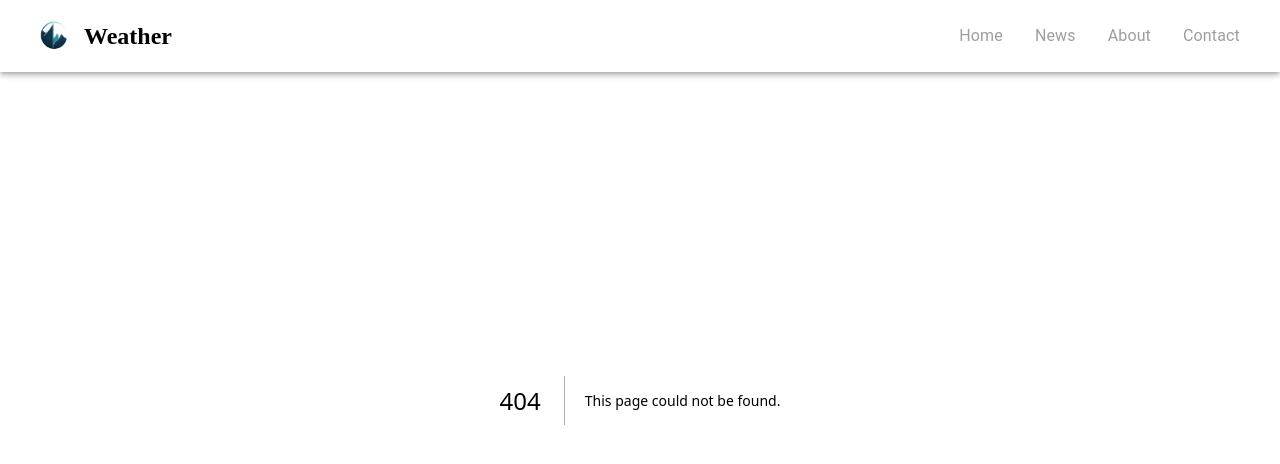
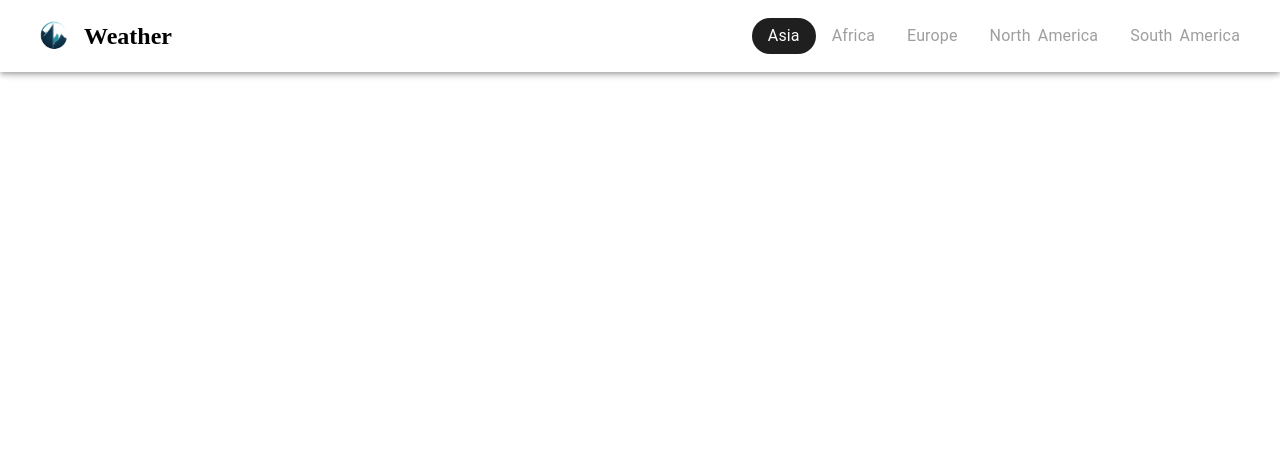
Before and after one commit to athulp281/Weather, a Next.js app: page /asia in a window 1280 px wide. Before the commit this address had no page. Shown: the top 464 px of the page. Built offline with nearby package versions, Linux system fonts and the light colour scheme.

Commit message:
nav update

```diff
--- /dev/null
+++ b/src/app/asia/page.js
@@ -0,0 +1,12 @@
+import Asia from "@/pages/asia/Asia";
+import React from "react";
+
+function page() {
+    return (
+        <div>
+            <Asia />
+        </div>
+    );
+}
+
+export default page;
--- /dev/null
+++ b/src/components/navbar/ChildrenNav.js
@@ -0,0 +1,68 @@
+"use client";
+import { Box, Divider, MenuItem, Stack } from "@mui/material";
+import Link from "next/link";
+import React from "react";
+import { usePathname } from "next/navigation";
+import useResponsive from "@/Hooks/useResponsive";
+
+function ChildrenNav({ navItem }) {
+    const smUp = useResponsive("up", "sm");
+
+    const mdUp = useResponsive("up", "md");
+    const pathname = usePathname();
+    return (
+        <div>
+            <Box>
+                <Stack direction={"row"} spacing={2}>
+                    {navItem.children?.map((item) => {
+                        return (
+                            <Box key={item.id}>
+                                <MenuItem
+                                    key={item.id}
+                                    component={Link}
+                                    href={item.href}
+                                    sx={{
+                                        display: "flex",
+                                        justifyContent: "center",
+                                        textAlign: "center",
+
+                                        fontSize: smUp ? "" : 6,
+                                        color:
+                                            pathname === item.href
+                                                ? "black"
+                                                : "#9e9e9e",
+                                        borderRadius: 5,
+                                        border: 2,
+                                        borderColor:
+                                            pathname === item.href
+                                                ? "black"
+                                                : "inherit",
+                                        // backgroundColor:
+                                        //     pathname === item.href
+                                        //         ? "#1f1f1f"
+                                        //         : "inherit",
+                                    }}
+                                >
+                                    {item.name}
+                                </MenuItem>
+                                <Box mt={1}>
+                                    <Divider
+                                        sx={{
+                                            borderBottomWidth: 3,
+                                            backgroundColor:
+                                                pathname === item.href
+                                                    ? "black"
+                                                    : "",
+                                        }}
+                                    />
+                                </Box>
+                            </Box>
+                        );
+                    })}
+                </Stack>
+            </Box>
+        </div>
+    );
+}
+
+export default ChildrenNav;
--- a/src/components/navbar/MobileNavBar.js
+++ b/src/components/navbar/MobileNavBar.js
@@ -11,7 +11,7 @@ import { MenuItem } from "@mui/material";
 import { usePathname } from "next/navigation";
 import ListIcon from "@mui/icons-material/List";
 
-export default function MobileNavBar() {
+export default function MobileNavBar({ setNavItem }) {
     const pathname = usePathname();
     const [open, setOpen] = React.useState(false);
 
@@ -30,23 +30,26 @@ export default function MobileNavBar() {
             <Divider />
             <List>
                 {MenuItems.map((item) => (
-                    <Box padding={0.5} key={item.text}>
+                    <Box padding={0.5} key={item.id}>
                         <MenuItem
-                            key={item.text}
+                            key={item.id}
                             component={Link}
                             href={item.href}
+                            onClick={() => setNavItem(item)}
                             sx={{
                                 display: "flex",
                                 justifyContent: "center",
                                 textAlign: "center",
                                 wordSpacing: 3,
                                 color:
-                                    pathname === item.href
+                                    pathname === item.href ||
+                                    pathname.startsWith(item.href)
                                         ? "white"
                                         : "#9e9e9e",
                                 borderRadius: 5,
                                 backgroundColor:
-                                    pathname === item.href
+                                    pathname === item.href ||
+                                    pathname.startsWith(item.href)
                                         ? "#1f1f1f"
                                         : "inherit",
                             }}
--- a/src/components/navbar/NavConfig.js
+++ b/src/components/navbar/NavConfig.js
@@ -1,6 +1,19 @@
 export const MenuItems = [
-    { text: "Home", href: "/" },
-    { text: "News", href: "/news" },
-    { text: "About", href: "/about" },
-    { text: "Contact", href: "/contact" },
+    // { id: 1, text: "Home", href: "/" },
+    {
+        id: 2,
+        text: "Asia",
+        href: "/asia",
+        children: [
+            { id: 1, name: "INDIA", href: "/asia/india" },
+            { id: 2, name: "CHINA", href: "/asia/china" },
+            { id: 3, name: "INDONASIA", href: "/asia/indonasia" },
+            { id: 4, name: "JAPAN", href: "/asia/japan" },
+            { id: 5, name: "SINGAPORE", href: "/asia/singapore" },
+        ],
+    },
+    { id: 3, text: "Africa", href: "/africa" },
+    { id: 4, text: "Europe", href: "/europe" },
+    { id: 5, text: "North America", href: "/north-america" },
+    { id: 5, text: "South America", href: "/south-smerica" },
 ];
--- a/src/components/navbar/Navbar.js
+++ b/src/components/navbar/Navbar.js
@@ -1,5 +1,5 @@
 "use client";
-import React from "react";
+import React, { useEffect, useState } from "react";
 import AppBar from "@mui/material/AppBar";
 import Toolbar from "@mui/material/Toolbar";
 import IconButton from "@mui/material/IconButton";
@@ -15,14 +15,25 @@ import Image from "next/image";
 import { MenuItems } from "./NavConfig";
 import useResponsive from "@/Hooks/useResponsive";
 import MobileNavBar from "./MobileNavBar";
+import ChildrenNav from "./ChildrenNav";
 
 const Navbar = () => {
     const smUp = useResponsive("up", "sm");
 
     const mdUp = useResponsive("up", "md");
     const pathname = usePathname();
+    console.log(pathname);
+    const [navItem, setNavItem] = useState(null);
+    console.log(navItem);
+    // useEffect(() => {
+    //     if (navItem?.children) {
+    //     } else {
+    //         setNavItem(null);
+    //     }
+    // }, [pathname]);
 
     return (
+        <>
             <AppBar
                 position="fixed"
                 sx={{ backgroundColor: "white", zIndex: 1100 }} // Changed position to "fixed" and adjusted zIndex
@@ -33,6 +44,7 @@ const Navbar = () => {
                         color="inherit"
                         // aria-label="home"
                         component={Link}
+                        onClick={() => setNavItem(null)}
                         href="/"
                         sx={{ pt: 1 }}
                     >
@@ -56,33 +68,54 @@ const Navbar = () => {
                     </Typography>
                     {smUp ? (
                         <Box sx={{ display: "flex", flexDirection: "row" }}>
-                        {MenuItems.map((item) => (
+                            {MenuItems.map((item) => {
+                                return (
                                     <MenuItem
-                                key={item.text}
+                                        key={item.id}
                                         component={Link}
                                         href={item.href}
+                                        onClick={() => {
+                                            setNavItem(item);
+                                        }}
                                         sx={{
                                             wordSpacing: 3,
                                             color:
-                                        pathname === item.href
+                                                pathname === item.href ||
+                                                pathname.startsWith(item.href)
                                                     ? "white"
                                                     : "#9e9e9e",
                                             borderRadius: 5,
                                             backgroundColor:
-                                        pathname === item.href
+                                                pathname === item.href ||
+                                                pathname.startsWith(item.href)
                                                     ? "#1f1f1f"
                                                     : "inherit",
                                         }}
                                     >
                                         {item.text}
                                     </MenuItem>
-                        ))}
+                                );
+                            })}
                         </Box>
                     ) : (
-                    <MobileNavBar />
+                        <MobileNavBar setNavItem={setNavItem} />
                     )}
                 </Toolbar>
             </AppBar>
+
+            {navItem ? (
+                <Box
+                    sx={{
+                        mt: 10,
+                        display: "flex",
+                        justifyContent: "center",
+                    }}
+                >
+                    {" "}
+                    <ChildrenNav navItem={navItem} />{" "}
+                </Box>
+            ) : null}
+        </>
     );
 };
 
--- /dev/null
+++ b/src/pages/asia/Asia.js
@@ -0,0 +1,10 @@
+import ChildrenNav from "@/components/navbar/ChildrenNav";
+import { MenuItems } from "@/components/navbar/NavConfig";
+import { Box } from "@mui/material";
+import React from "react";
+
+function Asia() {
+    return <div>lo</div>;
+}
+
+export default Asia;
```
Also changed, not shown: src/app/asia/china/page.js (added, +7 -0 lines), src/app/asia/india/page.js (added, +7 -0 lines). Lines whose indentation alone changed are shown as unchanged.
